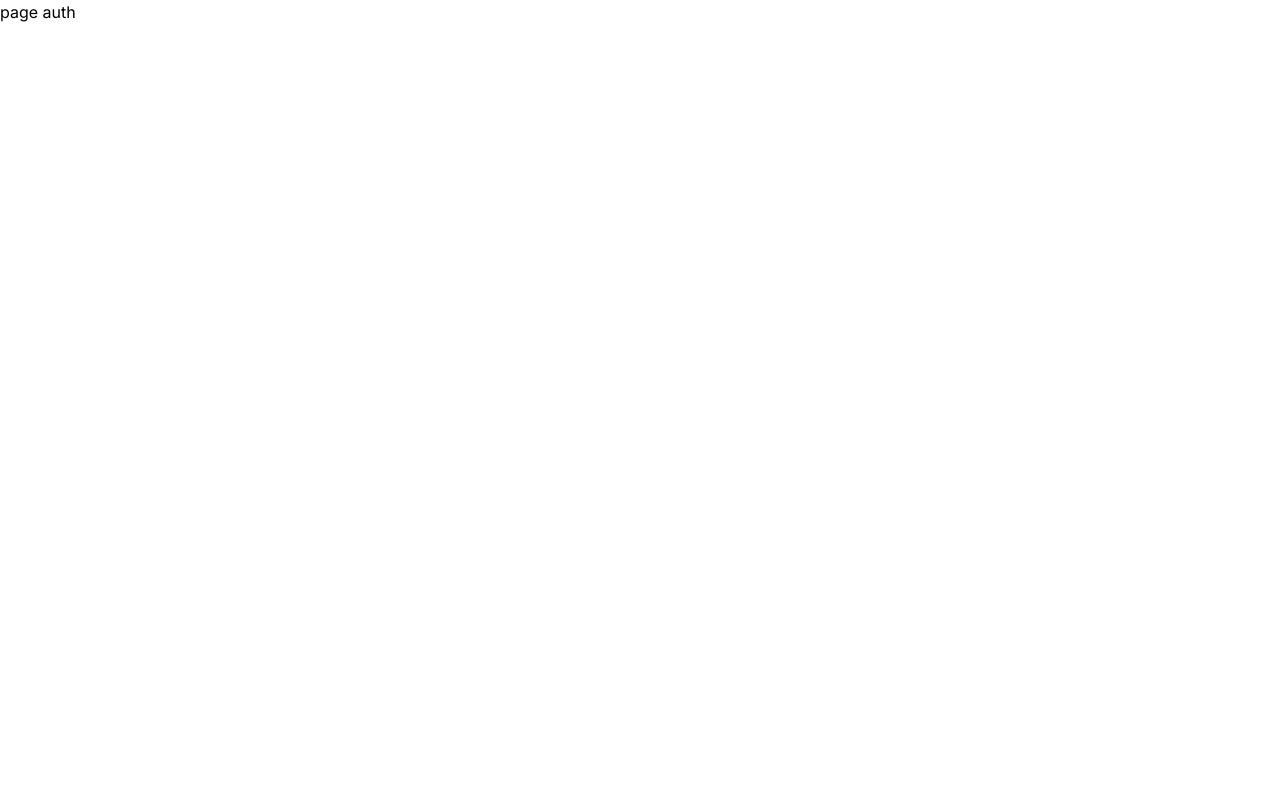
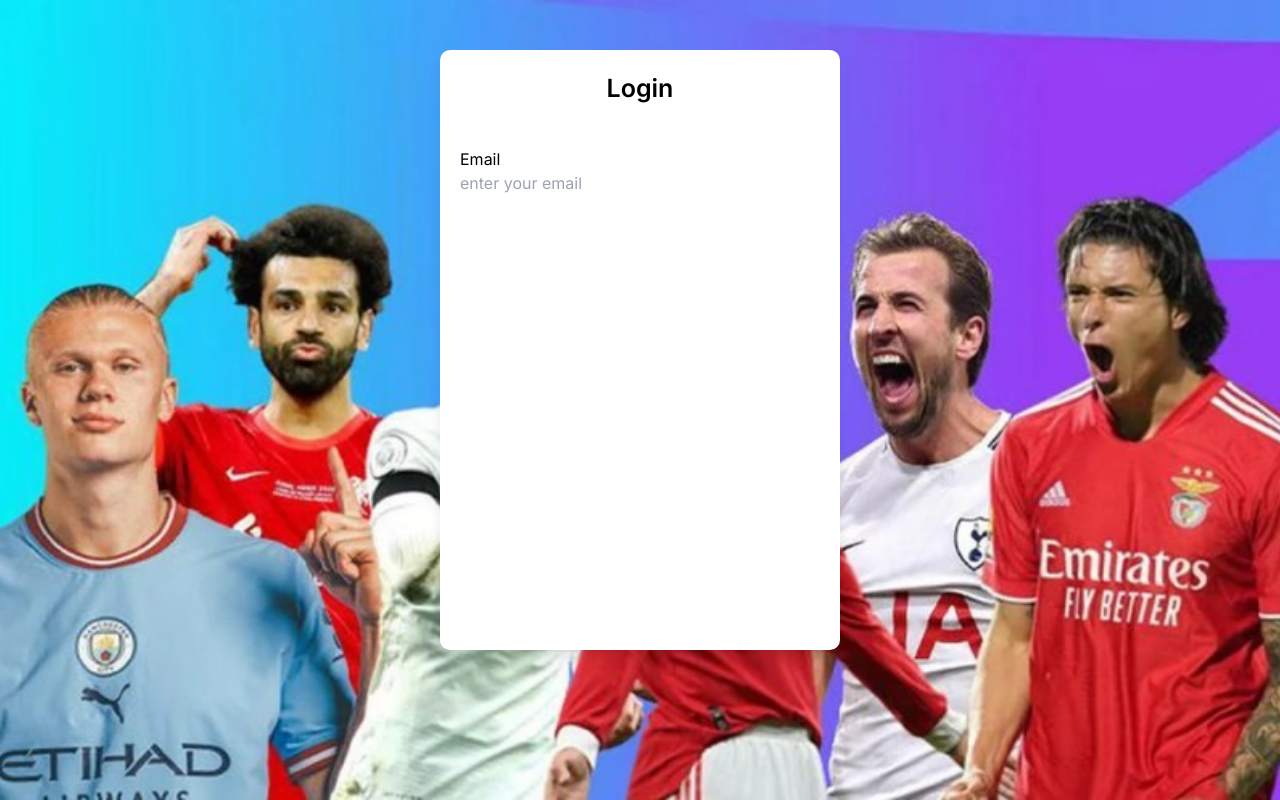
Before and after one commit to nnvan2306/fe_nha_production, a Next.js app: page /auth/login in a window 1280 px wide. Built offline with nearby package versions, Linux system fonts and the light colour scheme.

Commit message:
form login

```diff
--- /dev/null
+++ b/src/app/(auth)/auth/[slug]/Login.module.scss
@@ -0,0 +1,18 @@
+.form-login {
+    animation: show-form-login 1.5s ease-in-out forwards;
+
+}
+
+
+
+@keyframes show-form-login {
+    0% {
+        opacity   : 0;
+        margin-top: 100vh;
+    }
+
+    100% {
+        opacity   : 1;
+        margin-top: 50px;
+    }
+}
--- a/src/app/(auth)/auth/[slug]/page.tsx
+++ b/src/app/(auth)/auth/[slug]/page.tsx
@@ -1,7 +1,35 @@
-export default function PageAuth({
+import className from "classnames/bind";
+import styles from "./Login.module.scss";
+import { routes } from "@/helpers/menuRouterHeader";
+
+const cx: Function = className.bind(styles);
+
+export default function PageLogin({
     params: { slug },
 }: {
     params: { slug: string };
 }) {
-    return <div className="">page auth</div>;
+    return (
+        <div
+            className={cx(
+                "form-login",
+                "w-[400px] h-[600px] bg-[#fff] ml-[50%] translate-x-[-50%] rounded-[10px] shadow-lg pt-[20px] px-[20px]"
+            )}
+        >
+            <p className="text-center text-[25px] font-[600]">
+                {slug === routes.login.label ? "Login" : "Register"}
+            </p>
+
+            <div className="mt-[40px]">
+                <label htmlFor="email">Email</label>
+                <br />
+                <input
+                    type="email"
+                    id="email"
+                    placeholder="enter your email"
+                    className=""
+                />
+            </div>
+        </div>
+    );
 }
--- /dev/null
+++ b/src/app/(auth)/auth/layout.tsx
@@ -0,0 +1,19 @@
+import Image from "next/image";
+import thumbnail from "../../../../public/thumbnail_auth.jpg";
+
+export default function LayoutAuth({
+    children,
+}: {
+    children: React.ReactNode;
+}) {
+    return (
+        <div className="w-[100vw] h-[100vh] relative">
+            <Image
+                className="w-[100vw] h-[100vh] object-cover absolute z-1"
+                src={thumbnail}
+                alt="Thumbnail"
+            />
+            <div className="absolute z-2 w-[100%] h-[100%]">{children}</div>
+        </div>
+    );
+}
--- /dev/null
+++ b/src/app/(auth)/auth/page.tsx
@@ -0,0 +1,17 @@
+import className from "classnames/bind";
+import styles from "./Auth.module.scss";
+import Image from "next/image";
+import thumbnail from "../../../../public/thumbnail_auth.jpg";
+
+const cx: Function = className.bind(styles);
+export default function PageAuth() {
+    return (
+        <div className={cx("form-auth", "w-[100vw] h-[100vh]")}>
+            <Image
+                className="w-[100vw] h-[100vh] object-cover"
+                src={thumbnail}
+                alt="Thumbnail"
+            />
+        </div>
+    );
+}
--- a/src/app/css/globals.css
+++ b/src/app/css/globals.css
@@ -6,7 +6,9 @@
 
 
 :root{
-  --height-header:80px
+  --height-header:80px;
+  --box-shadow-div:  rgba(0, 0, 0, 0.24) 0px 3px 8px;
+
 }
 
 
--- a/src/app/layout.tsx
+++ b/src/app/layout.tsx
@@ -6,7 +6,7 @@ import "./css/styles.css";
 const inter = Inter({ subsets: ["latin"] });
 
 export const metadata: Metadata = {
-    title: "Home Page",
+    title: "Fe Production NextJs",
     description: "Generated by create next app",
 };
 
--- a/src/utils/interface.ts
+++ b/src/utils/interface.ts
@@ -1,3 +1,6 @@
+
+
+
 export interface GroupRoute {
     match: {
         label:string,
```
Also changed, not shown: public/thumbnail_auth.jpg (added), src/app/(auth)/auth/Auth.module.scss (added).
